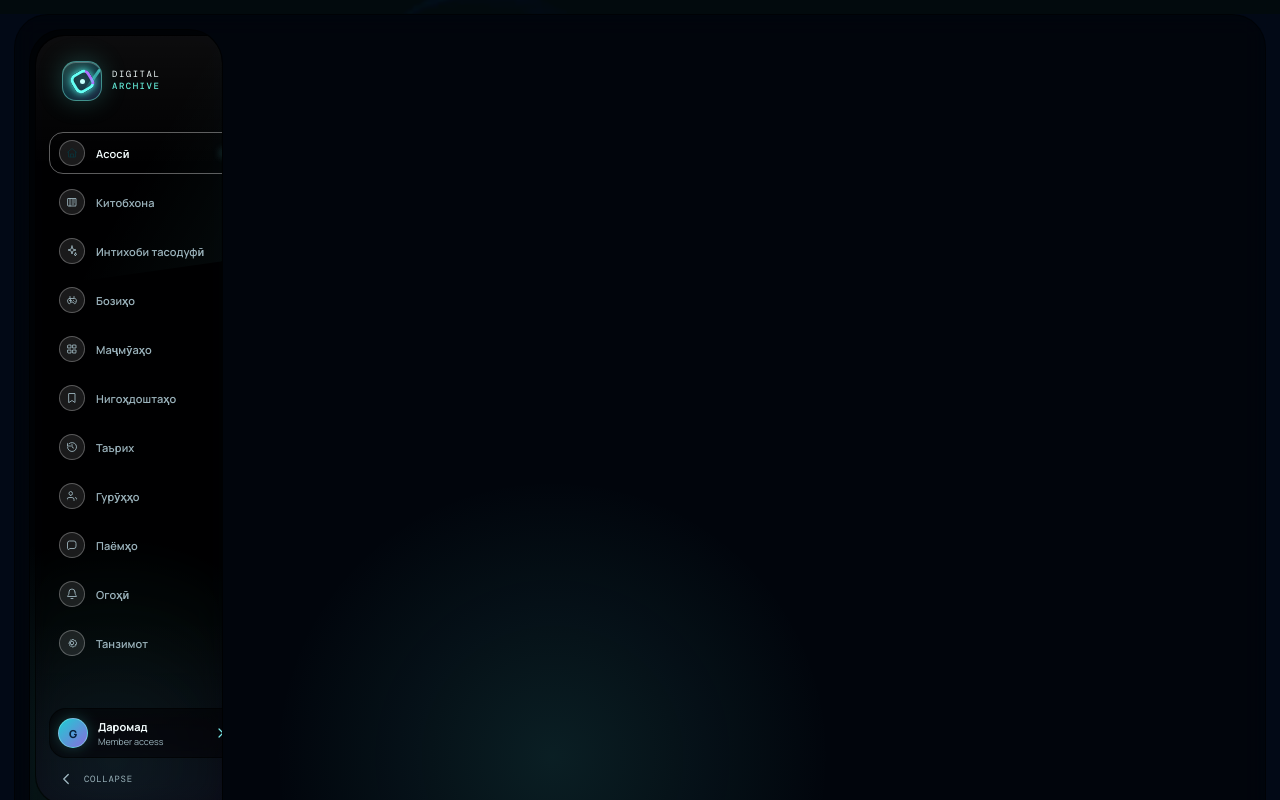
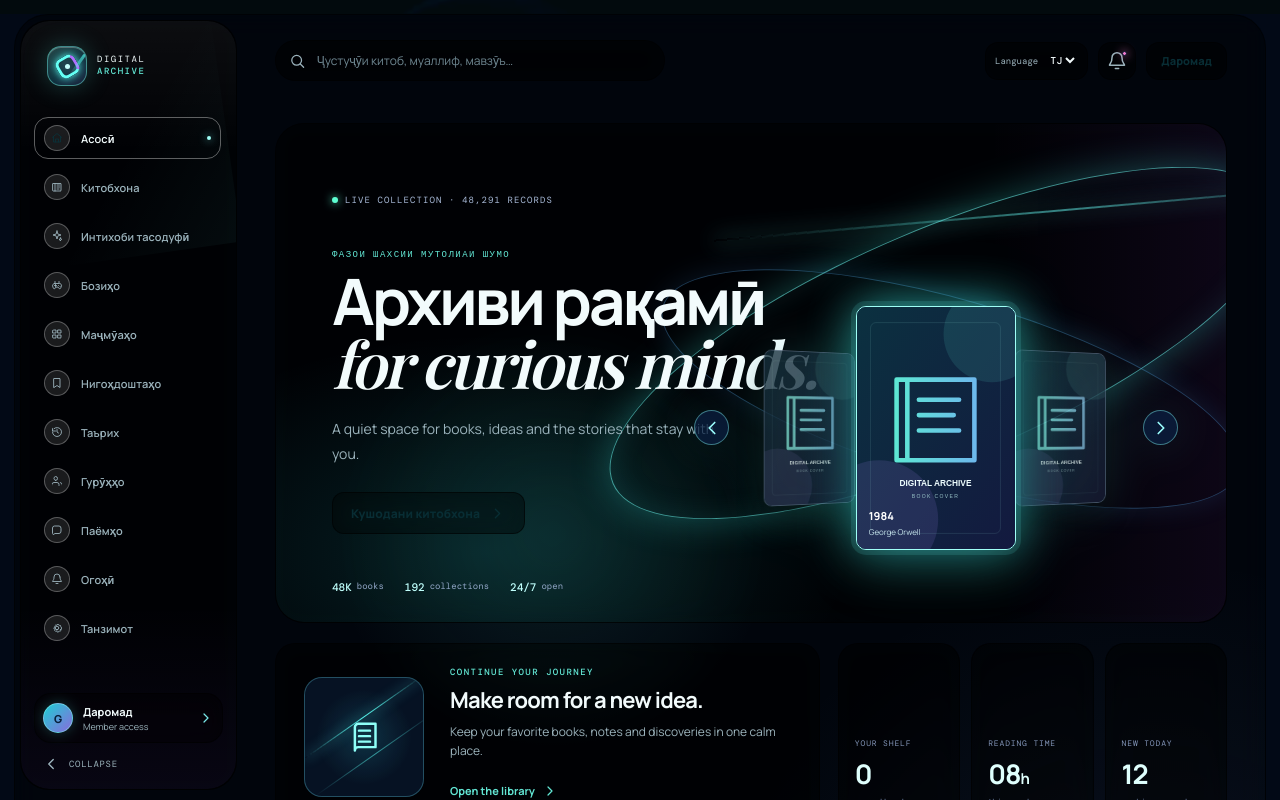
Before and after one commit to rajabovmunis598/no-for-you, a Next.js app in the folder archive-web/: page / in a window 1280 px wide. Shown: the top 800 px of the page. Built offline with nearby package versions, Linux system fonts and the light colour scheme; no server answers; a web font is replaced by a local one.

Commit message:
fix nested archive layout

```diff
--- a/archive-web/src/app/layout.tsx
+++ b/archive-web/src/app/layout.tsx
@@ -16,9 +16,7 @@ export default function RootLayout({ children }: { children: React.ReactNode })
   return (
     <html lang="en">
       <body>
-        <main className="archive-app">
-          {children}
-        </main>
+        {children}
       </body>
     </html>
   );
```
